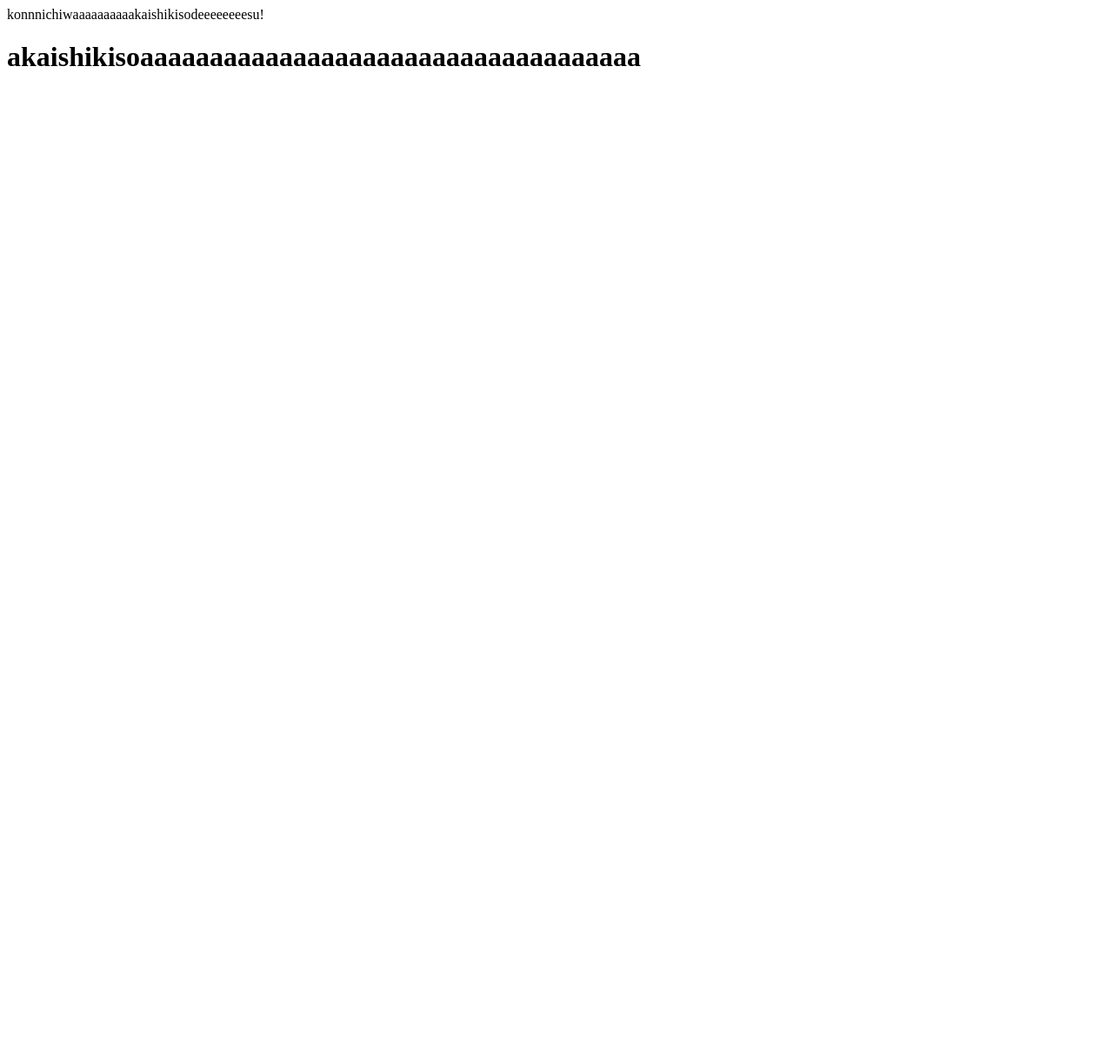
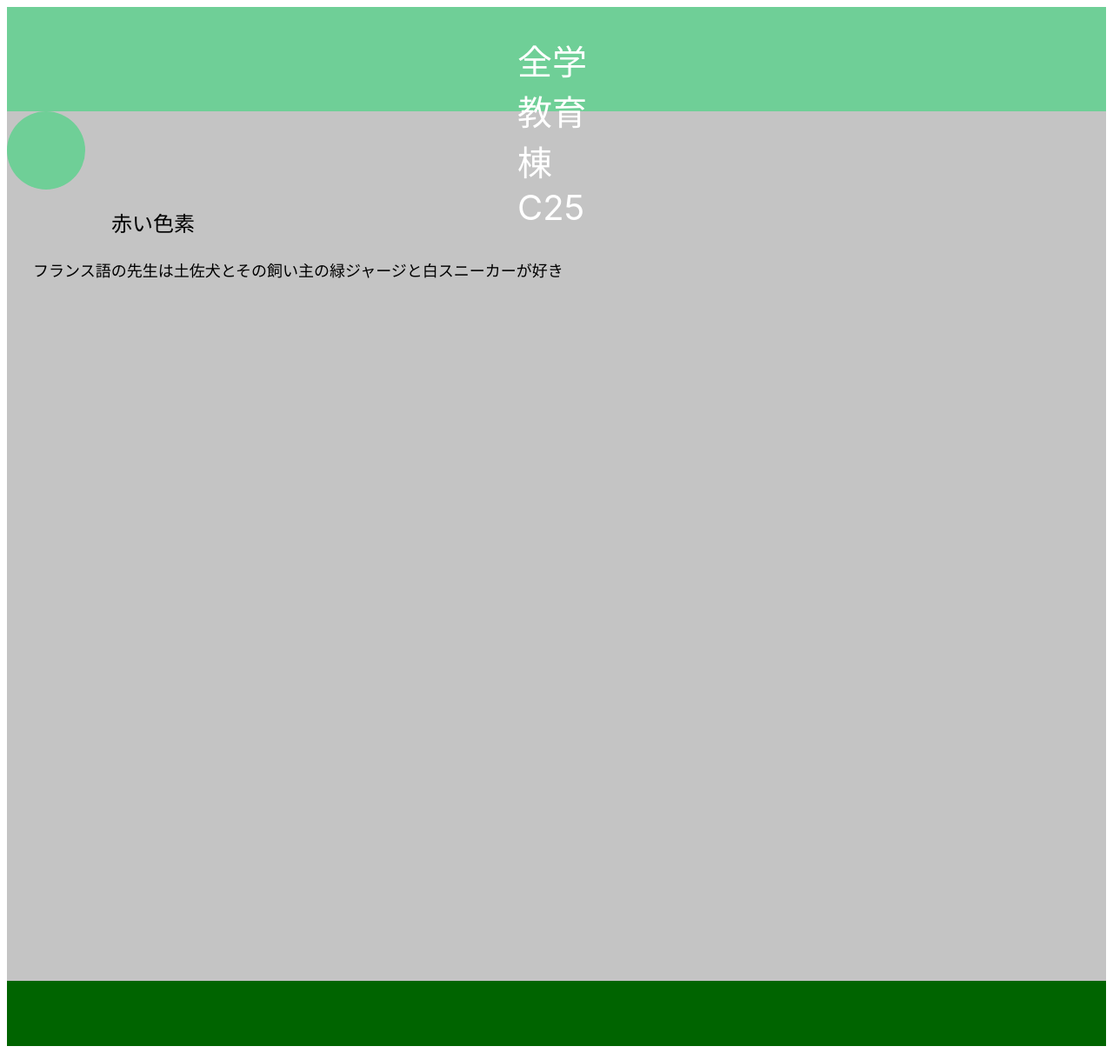
Before and after one commit to jack-app/meidaisai_2021_web1, a Flask app: page /shikiso in a window 1280 px wide. Shown: the whole page at 87% size. Before the commit the page ends 76 px from the top, so only its background shows below. Run offline with Flask 2, Linux system fonts and the light colour scheme.

Commit message:
6/3図形を描いた

```diff
--- a/templates/akaishikiso.html
+++ b/templates/akaishikiso.html
@@ -1,4 +1,3 @@
-konnnichiwaaaaaaaaaakaishikisodeeeeeeeesu!
 <!DOCTYPE html>
 <html lang="en">
 <head>
@@ -6,10 +5,19 @@ konnnichiwaaaaaaaaaakaishikisodeeeeeeeesu!
     <meta http-equiv="X-UA-Compatible" content="IE=edge">
     <meta name="viewport" content="width=device-width, initial-scale=1.0">
     <title>Document</title>
+    <link rel="stylesheet" type="text/css" href="style-of-akaishikiso1.css">
 </head>
 <body>
-    <h1>akaishikisoaaaaaaaaaaaaaaaaaaaaaaaaaaaaaaaaaaaa
+    <div class="header">
+        <div class="header-logo">全学教育棟C25</div>
+    </div>
+    <div class="main">
+        <div class="circle1"></div>
+        <div class="account-name1">赤い色素</div>
+        　<div class="tweet1">フランス語の先生は土佐犬とその飼い主の緑ジャージと白スニーカーが好き</div>
+    </div>
+    <div class="footer">
 
-    </h1>
+    </div>
 </body>
 </html>
--- /dev/null
+++ b/templates/style-of-akaishikiso1.css
@@ -0,0 +1,44 @@
+.header {
+    height: 120px;
+    background-color: #6fcf97;
+}
+
+.header-logo {
+    font-family: -apple-system, BlinkMacSystemFont, 'Segoe UI', Roboto, Oxygen, Ubuntu, Cantarell, 'Open Sans', 'Helvetica Neue', sans-serif;
+    color: #ffffff;
+    font-size: 40px;
+    padding: 32px 587px;
+}
+
+.main {
+    font-family: -apple-system, BlinkMacSystemFont, 'Segoe UI', Roboto, Oxygen, Ubuntu, Cantarell, 'Open Sans', 'Helvetica Neue', sans-serif;
+    background-color: #c4c4c4;
+    height: 1000px;
+}
+
+.circle1 {
+    width: 80px;
+    height: 80px;
+    border-radius: 50%;
+    background-color: #6fcf97;
+    padding-top: 10px;
+    padding-left: 10px;
+}
+
+.account-name1 {
+    color: black;
+    font-size: 24px;
+    padding-top: 20px;
+    padding-left: 120px;
+}
+
+.tweet1 {
+    color: black;
+    font-size: 18px;
+    padding-left: 30px;
+}
+
+.footer {
+    height: 75px;
+    background-color: darkgreen;
+}
```
